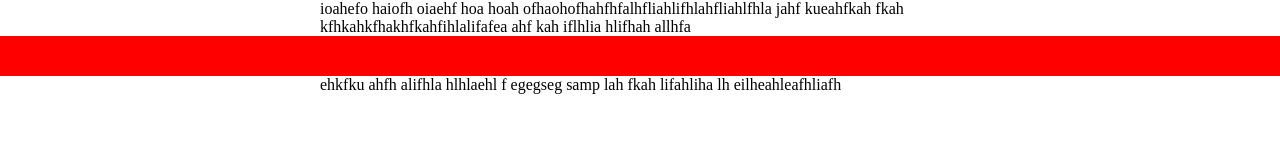
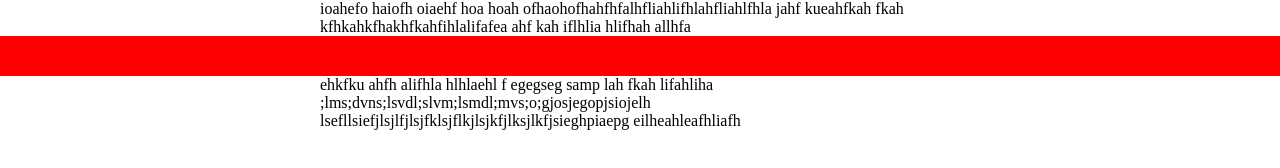
Before and after one commit to jbinaux/viewport-units, a plain HTML site: page index.html in a window 1280 px wide. Drawn offline with Linux system fonts and the light colour scheme.

Commit message:
some changes

```diff
--- a/index.html
+++ b/index.html
@@ -11,7 +11,8 @@
       <div class="strip">
       </div>
       <p>ehkfku ahfh alifhla hlhlaehl f egegseg samp
-      lah fkah  lifahliha lh eilheahleafhliafh</p>
+      lah fkah  lifahliha ;lms;dvns;lsvdl;slvm;lsmdl;mvs;o;gjosjegopjsiojelh
+      lsefllsiefjlsjlfjlsjfklsjflkjlsjkfjlksjlkfjsieghpiaepg eilheahleafhliafh</p>
     </div>
   </body>
 </html>
```
